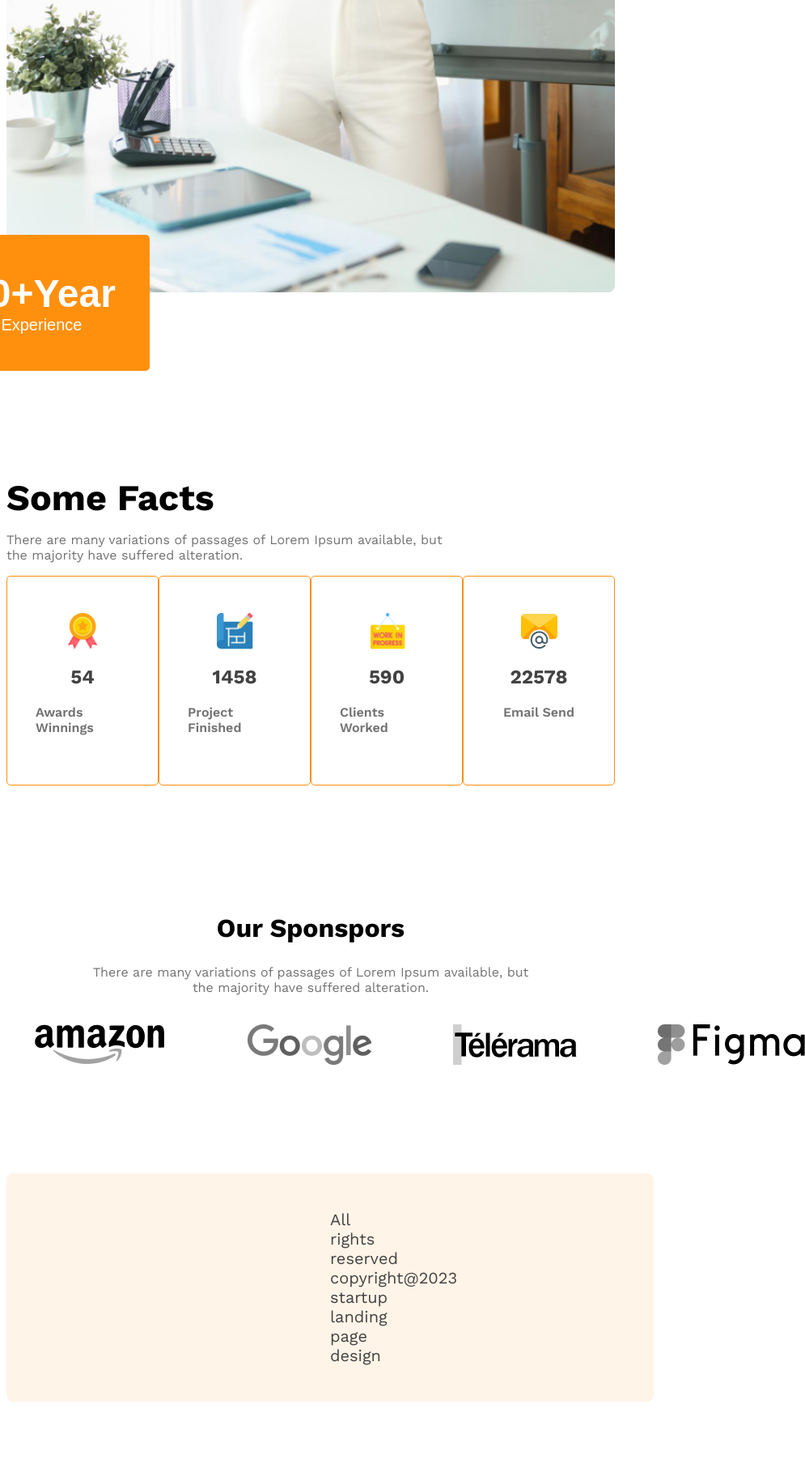
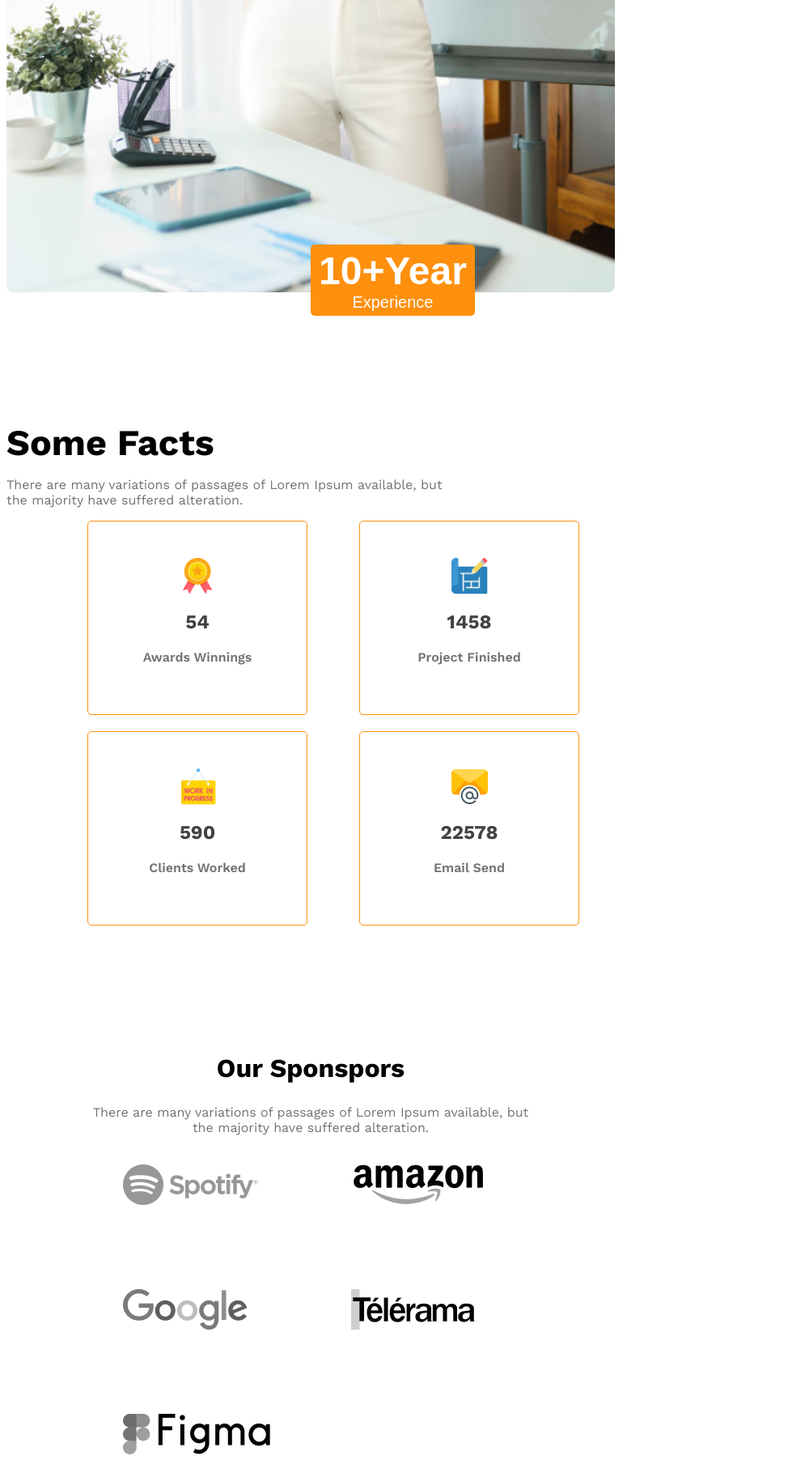
Before and after one commit to shimondol/Architect-website, a plain HTML site: page index.html in a window 768 px wide. Shown: the part 3979-5782 px from the top of the page at 81% size, 995 px wide, since content can reach past the window. Before the commit the page ends 5730 px from the top, so only its background shows below. Drawn offline with nearby package versions, Linux system fonts and the light colour scheme.

Commit message:
Responsive css

```diff
--- a/style.css
+++ b/style.css
@@ -222,7 +222,9 @@ main>section{
   .nav-bar,
   .nav-list,
   .team,
-  .features-love{
+  .features-love,
+  .rewards,
+  .sponser-images{
     flex-direction: column ;
   }
   .team-images-container{
@@ -237,6 +239,16 @@ main>section{
   #experience-badge{
     margin: 0px auto;
   }
+  .rewards{
+    gap: 20px;
+  }
+  .copyright{
+    padding: 5px 10px;
+  }
+  .copyright>p{
+    font-size: 0.75rem;
+  }
+
 }
 
 /* Medium size devices */
@@ -251,4 +263,29 @@ main>section{
   .features-image>img{
     width: 100%;
   }
+  #experience-badge{
+    padding: 5px 10px;
+    background-color: #FF900E;
+    border-radius: 5px;
+    border: none;
+    margin-left: calc(100% / 2);
+    margin-top: -75px;
+  }
+  .copyright{
+    padding: 5px 10px;
+  }
+  .copyright>p{
+    font-size: 1.05rem;
+  }
+  .rewards{
+    display: grid;
+    grid-template-columns: repeat(2, 1fr);
+    gap: 20px;
+    margin-left: 100px;
+  }
+  .sponser-images{
+    display: grid;
+    grid-template-columns: repeat(2, 1fr);
+    gap: 100px;
+  }
 }
```
